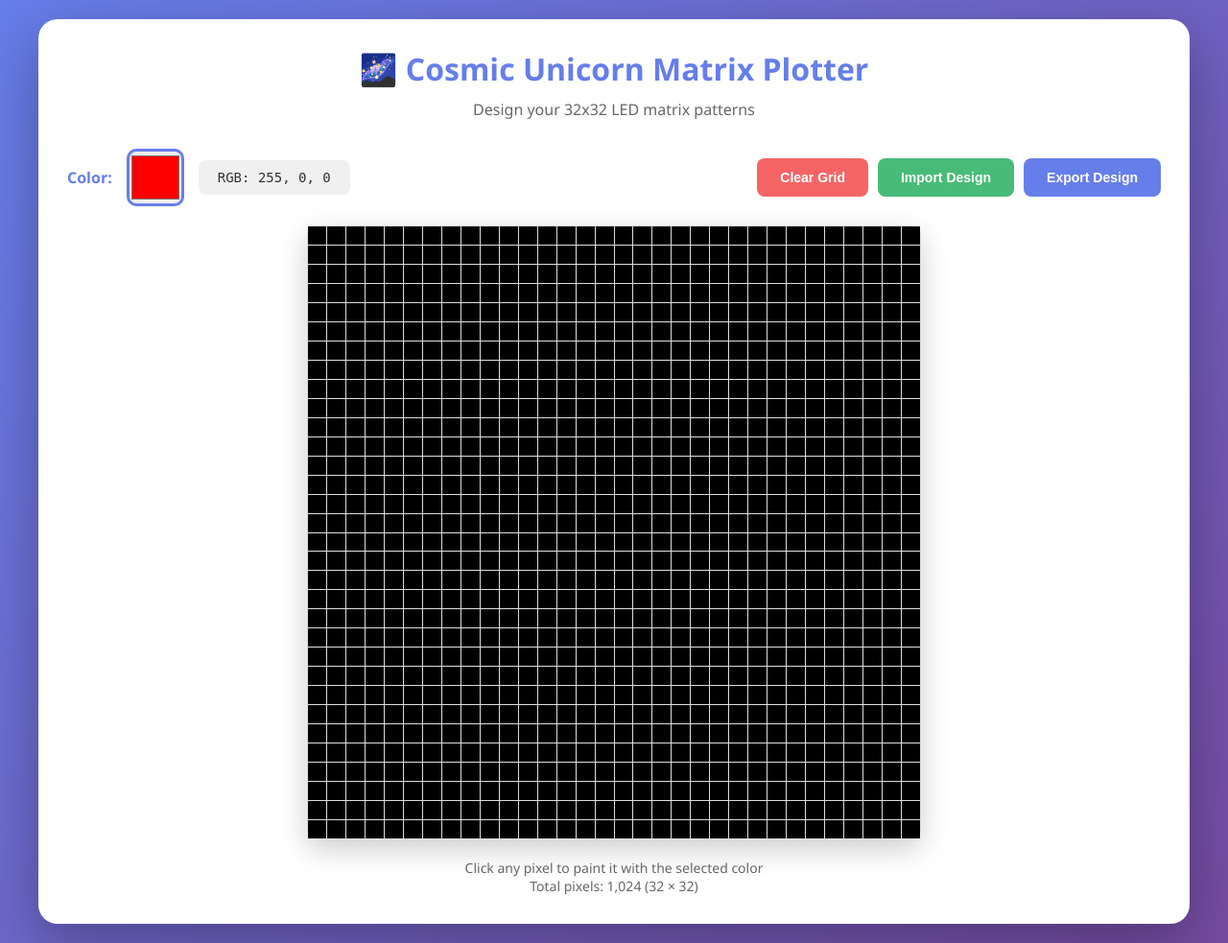
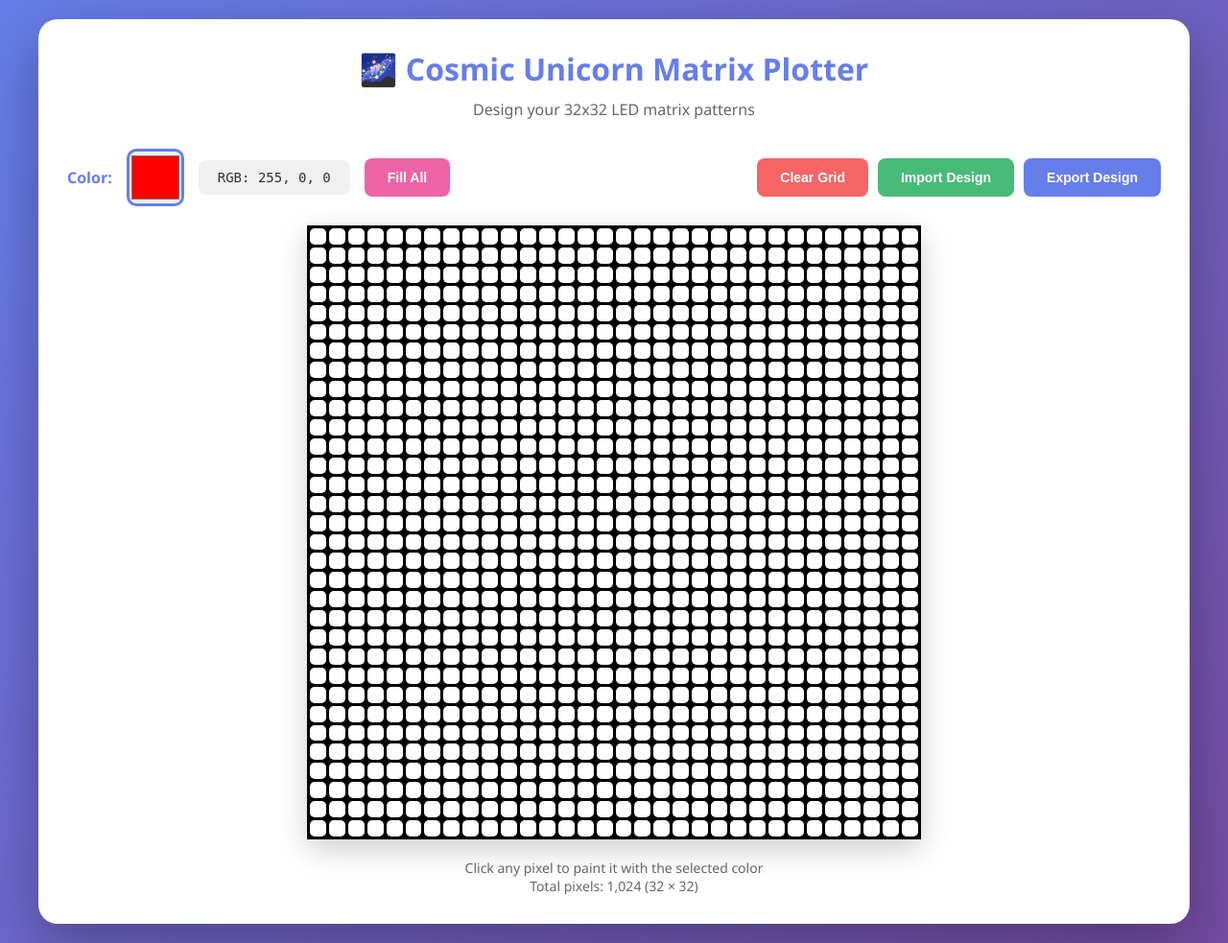
Before and after one commit to jonathansantini/matrix-plotting-tool, a Flask app: page / in a window 1280 px wide. Shown: the whole page at 96% size. Run offline with Flask 3, Linux system fonts and the light colour scheme; parts of the project's set-up code (start-up, migrations or seed data) failed here and were passed over.

Commit message:
Added fillAllGrid function to fill the entire LED matrix with the selected color.

```diff
--- a/app/templates/index.html
+++ b/app/templates/index.html
@@ -122,6 +122,17 @@
             box-shadow: 0 5px 15px rgba(72, 187, 120, 0.4);
         }
 
+        .btn-accent {
+            background: #ed64a6;
+            color: white;
+        }
+
+        .btn-accent:hover {
+            background: #d53f8c;
+            transform: translateY(-2px);
+            box-shadow: 0 5px 15px rgba(237, 100, 166, 0.4);
+        }
+
         .btn-danger {
             background: #f56565;
             color: white;
@@ -142,10 +153,10 @@
             display: grid;
             grid-template-columns: repeat(32, 1fr);
             grid-template-rows: repeat(32, 1fr);
-            gap: 1px;
-            background: #ddd;
-            padding: 1px;
-            border-radius: 10px;
+            gap: 3px;
+            background: #000;
+            padding: 3px;
+            border-radius: 0;
             width: 100%;
             max-width: 640px;
             aspect-ratio: 1; /* Keeps it square */
@@ -158,9 +169,10 @@
          * Each pixel is a clickable div
          */
         .pixel {
-            background: #000;
+            background: #fff;
             cursor: crosshair;
             transition: transform 0.1s ease;
+            border-radius: 5px;
         }
 
         .pixel:hover {
@@ -219,6 +231,7 @@
                 <div class="current-color-display">
                     RGB: <span id="rgbDisplay">255, 0, 0</span>
                 </div>
+                <button class="btn-accent" onclick="fillAllGrid()">Fill All</button>
             </div>
 
             <div class="button-group">
@@ -341,15 +354,27 @@
 
             // Reset all pixel data to black
             for (let i = 0; i < 1024; i++) {
-                pixelData[i] = { r: 0, g: 0, b: 0 };
+                pixelData[i] = { r: 255, g: 255, b: 255 };
 
                 // Update visual
                 const pixel = document.querySelector(`[data-index="${i}"]`);
-                pixel.style.background = 'rgb(0, 0, 0)';
+                pixel.style.background = 'rgb(255, 255, 255)';
             }
 
             showStatus('Grid cleared', 'success');
             console.log('Grid cleared');
+        }
+
+        /**
+         *
+         *
+         */
+        function fillAllGrid() {
+            for (let i = 0; i < 1024; i++) {
+                pixelData[i] = { ...currentColor };
+                paintPixel(i);
+            }
+            showStatus('Grid filled', 'success');
         }
 
         /**
```
